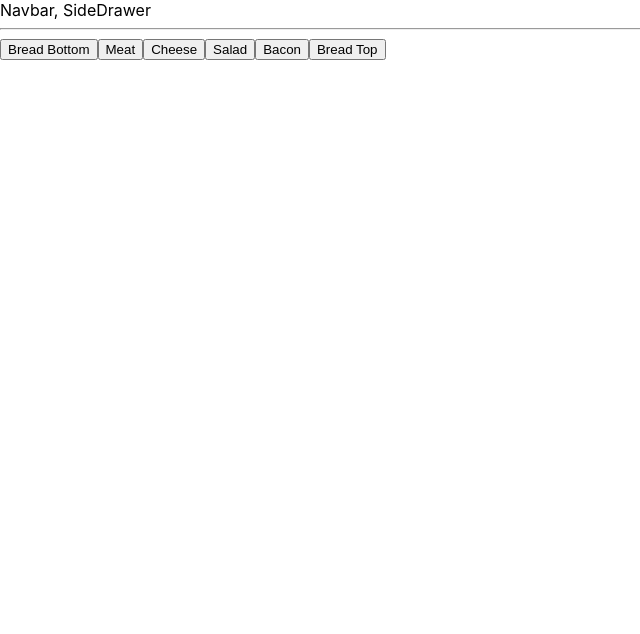
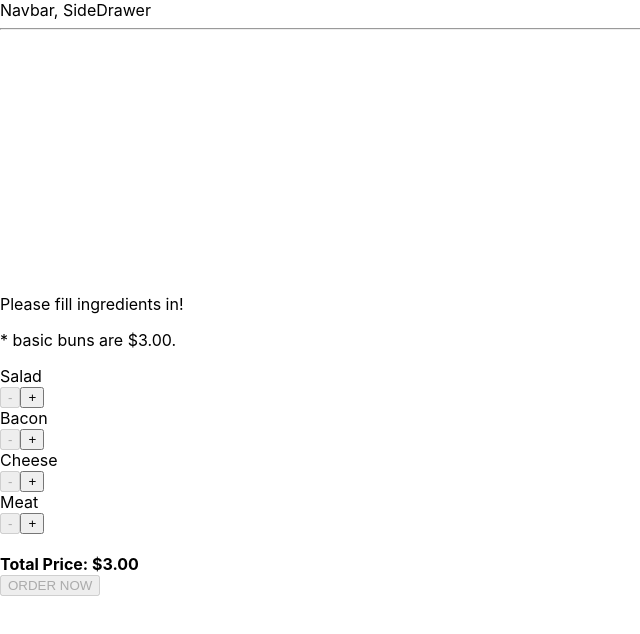
Before and after one commit to rickywychoi/BurgerBuilder, a React app: page / in a window 1280 px wide. Shown: the top 634 px of the page, without its empty margins (0-640 px from the left). Built offline with nearby package versions, Linux system fonts and the light colour scheme.

Commit message:
up to showModal

```diff
--- /dev/null
+++ b/src/components/BuildControls/BuildControl/BuildControl.css
@@ -0,0 +1,56 @@
+.BuildControl {
+    display: flex;
+    justify-content: space-between;
+    align-items: center;
+    margin: 5px 0;
+}
+
+.BuildControl button {
+    display: block;
+    font: inherit;
+    padding: 5px;
+    margin: 0 5px;
+    width: 80px;
+    border: 1px solid #AA6817;
+    cursor: pointer;
+    outline: none;
+}
+
+.BuildControl button:disabled {
+    background-color: #AC9980;
+    border: 1px solid #7E7365;
+    color: #ccc;
+    cursor: default;
+}
+
+.BuildControl button:hover:disabled {
+    background-color: #AC9980;
+    color: #ccc;
+    cursor: not-allowed;
+}
+
+.Label {
+    padding: 10px;
+    font-weight: bold;
+    width: 80px;
+}
+
+.BuildControl .Less {
+    background-color: #D39952;
+    color: white;
+}
+
+.BuildControl .More {
+    background-color: #8F5E1E;
+    color: white;
+}
+
+.BuildControl .Less:hover, .BuildControl .Less:active {
+    background-color: #DAA972;
+    color: white;
+}
+
+.BuildControl .More:hover,.BuildControl .More:active {
+    background-color: #99703F;
+    color: white;
+}
--- /dev/null
+++ b/src/components/BuildControls/BuildControl/BuildControl.js
@@ -0,0 +1,19 @@
+import React from 'react';
+import classes from './BuildControl.css';
+
+const buildControl = (props) => {
+  return (
+    <div className={classes.BuildControl}>
+      <div className={classes.Label}>{props.label}</div>
+      <button
+        className={classes.Less}
+        onClick={props.removed}
+        disabled={props.disabled}>-</button>
+      <button
+        className={classes.More}
+        onClick={props.added}>+</button>
+    </div>
+  );
+}
+
+export default buildControl;
--- /dev/null
+++ b/src/components/BuildControls/BuildControls.css
@@ -0,0 +1,51 @@
+.BuildControls {
+  width: 100%;
+  background-color: #CF8F2E;
+  display: flex;
+  flex-flow: column;
+  align-items: center;
+  box-shadow: 0 2px 1px #ccc;
+  margin: auto;
+  padding: 10px 0;
+}
+
+.OrderButton {
+  background-color: #DAD735;
+  outline: none;
+  cursor: pointer;
+  border: 1px solid #966909;
+  color: #966909;
+  font-family: inherit;
+  font-size: 1.2em;
+  padding: 15px 30px;
+  box-shadow: 2px 2px 2px #966909;
+}
+
+.OrderButton:hover, .OrderButton:active {
+  background-color: #A0DB41;
+  border: 1px solid #966909;
+  color: #966909;
+}
+
+.OrderButton:disabled {
+  background-color: #C7C6C6;
+  cursor: not-allowed;
+  border: 1px solid #ccc;
+  color: #888888;
+}
+
+.OrderButton:not(:disabled) {
+  animation: enable 0.3s linear;
+}
+
+@keyframes enable {
+  0% {
+      transform: scale(1);
+  }
+  60% {
+      transform: scale(1.1);
+  }
+  100% {
+      transform: scale(1);
+  }
+}
--- /dev/null
+++ b/src/components/BuildControls/BuildControls.js
@@ -0,0 +1,36 @@
+import React from 'react';
+import classes from './BuildControls.css';
+import BuildControl from './BuildControl/BuildControl';
+
+const buildControls = (props) => {
+  const control = [
+    {label: 'Salad', type: 'salad'},
+    {label: 'Bacon', type: 'bacon'},
+    {label: 'Cheese', type: 'cheese'},
+    {label: 'Meat', type: 'meat'},
+  ].map(ctrl =>
+    <BuildControl
+      key={ctrl.label}
+      label={ctrl.label}
+      added={()=>props.ingredientAdded(ctrl.type)}
+      removed={()=>props.ingredientRemoved(ctrl.type)}
+      disabled={props.disabled[ctrl.type]}
+    />
+  );
+
+  return (
+    <div className={classes.BuildControls}>
+      <p>* basic buns are $3.00.</p>
+      {control}
+      <br />
+      <strong>Total Price: ${props.price.toFixed(2)}</strong>
+      <br />
+      <button
+        className={classes.OrderButton}
+        disabled={!props.orderable}
+        onClick={props.showModal}>ORDER NOW</button>
+    </div>
+  );
+}
+
+export default buildControls;
--- a/src/components/Burger/Burger.js
+++ b/src/components/Burger/Burger.js
@@ -2,14 +2,28 @@
 import classes from './Burger.css';
 import BurgerIngredient from './BurgerIngredient/BurgerIngredient';
 
-const burger = () => {
+const burger = (props) => {
+  let receivedIngredients = Object.keys(props.ingredients)
+  .map(igKey=>{
+    return [...Array(props.ingredients[igKey])].map((_,i)=>{
+      // console.log('this is _ ' + _);
+      // parameter '_' is curious.
+      return <BurgerIngredient key={igKey + i} type={igKey} />
+    });
+  // flatten the array
+  }).reduce((accumulator,currentValue) =>
+  accumulator.concat(currentValue),[]);
+
+  console.log(receivedIngredients);
+
+  if(receivedIngredients.length === 0) {
+    receivedIngredients = <p>Please fill ingredients in!</p>
+  }
+
   return (
     <div className={classes.Burger}>
       <BurgerIngredient type="bread-top" />
-      <BurgerIngredient type="bacon" />
-      <BurgerIngredient type="salad" />
-      <BurgerIngredient type="cheese" />
-      <BurgerIngredient type="meat" />
+        {receivedIngredients}
       <BurgerIngredient type="bread-bottom" />
     </div>
   )
--- a/src/components/Burger/BurgerIngredient/BurgerIngredient.css
+++ b/src/components/Burger/BurgerIngredient/BurgerIngredient.css
@@ -1,5 +1,5 @@
 .BreadBottom {
-    height: 20%;
+    height: 15%;
     width: 80%;
     background: linear-gradient(#F08E4A, #e27b36);
     border-radius: 0 0 30px 30px;
--- /dev/null
+++ b/src/components/Burger/OrderSummary/OrderSummary.js
@@ -0,0 +1,29 @@
+import React from 'react';
+import Aux from '../../../hoc/Aux';
+
+const style = {
+  textAlign: 'left'
+}
+
+const orderSummary = (props) => {
+  const ingredientSummary = Object.keys(props.ingredients)
+    .map(igKey=>{
+      return<li key={igKey}><span style={{textTransform: 'capitalize'}}>{igKey}: </span>{props.ingredients[igKey]}</li>
+    })
+  return (
+    <Aux>
+      <h3>Order Summary</h3>
+      <div style={style}>
+        <p>Your Burger with Following Ingredients:</p>
+        <ul>
+          {ingredientSummary}
+        </ul>
+      </div>
+      <strong>Total Price: ${props.price.toFixed(2)}</strong>
+      <p>Continue to Checkout?</p>
+
+    </Aux>
+  );
+}
+
+export default orderSummary;
--- /dev/null
+++ b/src/components/UI/Modal/Modal.css
@@ -0,0 +1,20 @@
+.Modal {
+    position: fixed;
+    z-index: 500;
+    background-color: white;
+    width: 70%;
+    border: 1px solid #ccc;
+    box-shadow: 1px 1px 1px black;
+    padding: 16px;
+    left: 15%;
+    top: 30%;
+    box-sizing: border-box;
+    transition: all 0.3s ease-out;
+}
+
+@media (min-width: 600px) {
+    .Modal {
+        width: 500px;
+        left: calc(50% - 250px);
+    }
+}
--- /dev/null
+++ b/src/components/UI/Modal/Modal.js
@@ -0,0 +1,17 @@
+import React from 'react';
+import classes from './Modal.css';
+
+const modal = (props) => {
+  return (
+    <div
+      className={classes.Modal}
+      style={{
+        transform: props.orderFinalize ? 'translateY(0)' : 'translateY(-100vh)',
+        opacity: props.orderFinalize ? '1' : '0'
+      }}>
+      {props.children}
+    </div>
+  );
+}
+
+export default modal;
--- a/src/containers/BurgerBuilder.js
+++ b/src/containers/BurgerBuilder.js
@@ -1,22 +1,98 @@
 import React, { Component } from 'react';
 import Aux from '../hoc/Aux';
 import Burger from '../components/Burger/Burger';
+import BuildControls from '../components/BuildControls/BuildControls';
+import Modal from '../components/UI/Modal/Modal';
+import OrderSummary from '../components/Burger/OrderSummary/OrderSummary';
 
+const INGREDIENT_PRICES = {
+  'salad': 0.3,
+  'bacon': 0.7,
+  'cheese': 0.4,
+  'meat': 1.3,
+}
 class BurgerBuilder extends Component {
+  state = {
+    ingredients: {
+      'salad': 0,
+      'bacon': 0,
+      'cheese': 0,
+      'meat': 0,
+    },
+    totalPrice: 3.0,
+    orderable: false,
+    orderFinalize: false,
+  }
+
+  updateOrderState(ingredients) {
+    const sum = Object.keys(ingredients)
+      .map(igKey=>ingredients[igKey])
+      .reduce((sum, el)=>sum + el, 0);
+    this.setState({orderable: sum > 0})
+  };
+
+  orderFinalizeHandler = () => {
+    this.setState({orderFinalize: true});
+  };
+
+  addIngredientHandler = (type) => {
+    const oldCount = this.state.ingredients[type];
+    const updatedCount = oldCount + 1;
+    const updatedIngredients = {
+      ...this.state.ingredients
+    };
+    updatedIngredients[type] = updatedCount;
+    const priceAddition = INGREDIENT_PRICES[type];
+    const oldPrice = this.state.totalPrice;
+    const newPrice = oldPrice + priceAddition;
+    this.setState({
+      ingredients: updatedIngredients,
+      totalPrice: newPrice});
+    this.updateOrderState(updatedIngredients);
+  };
+
+  removeIngredientHandler = (type) => {
+    const oldCount = this.state.ingredients[type];
+    const updatedCount = oldCount - 1;
+    const updatedIngredients = {
+      ...this.state.ingredients
+    };
+    updatedIngredients[type] = updatedCount;
+    const priceDeduction = INGREDIENT_PRICES[type];
+    const oldPrice = this.state.totalPrice;
+    const newPrice = oldPrice - priceDeduction;
+    this.setState({
+      ingredients: updatedIngredients,
+      totalPrice: newPrice});
+    this.updateOrderState(updatedIngredients);
+  };
+
   render() {
+    console.log(this.state.ingredients)
+
+    const disabledInfo = {
+      ...this.state.ingredients
+    };
+    for (let key in disabledInfo) {
+      disabledInfo[key] = disabledInfo[key] <= 0
+    }
     return (
       <Aux>
-        <Burger />
-        <div>
-          <span>
-          <button type="button">Bread Bottom</button>
-          <button type="button">Meat</button>
-          <button type="button">Cheese</button>
-          <button type="button">Salad</button>
-          <button type="button">Bacon</button>
-          <button type="button">Bread Top</button>
-          </span>
-        </div>
+        <Modal orderFinalize={this.state.orderFinalize}>
+          <OrderSummary
+            ingredients={this.state.ingredients}
+            price={this.state.totalPrice}
+          />
+        </Modal>
+        <Burger ingredients={this.state.ingredients} />
+        <BuildControls
+          ingredientAdded={this.addIngredientHandler}
+          ingredientRemoved={this.removeIngredientHandler}
+          disabled={disabledInfo}
+          price={this.state.totalPrice}
+          orderable={this.state.orderable}
+          showModal={this.orderFinalizeHandler}
+        />
       </Aux>
     )
   }
```
Also changed, not shown: src/components/UI/Backdrop/Backdrop.js (added, +11 -0 lines).
